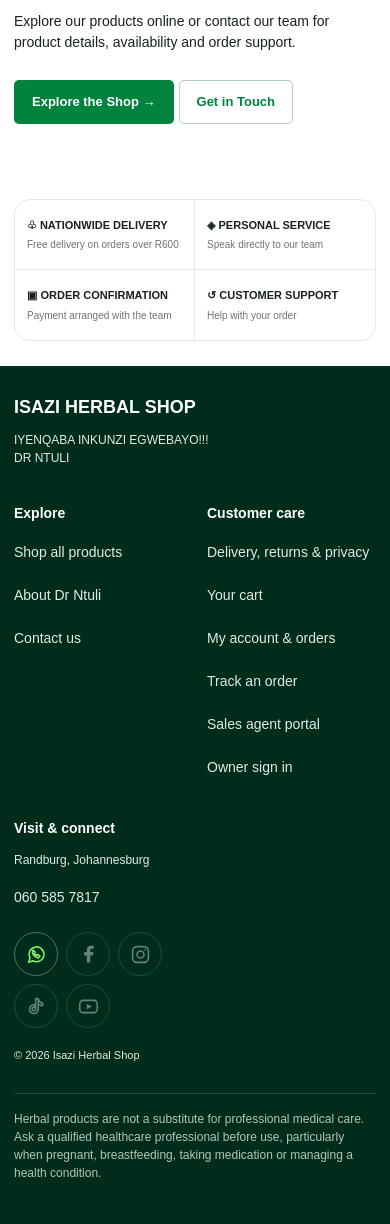
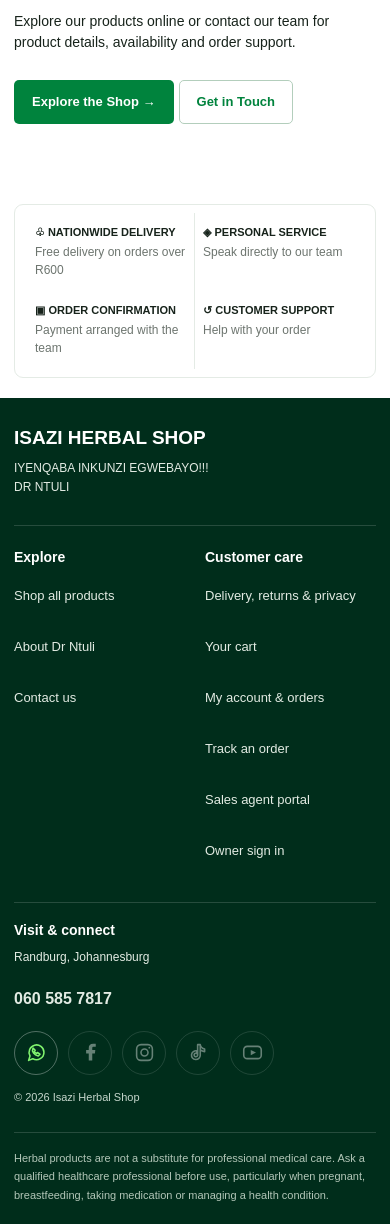
Before and after one commit to Phiwokuhle-1-GP/Isazi, a Flask app: page /about in a window 390 px wide. Shown: the part 682-1906 px from the top of the page. Before the commit the page ends 1859 px from the top, so only its background shows below. Run offline with Flask 3, Linux system fonts and the light colour scheme; data comes from the database, SQL or seed files in the repository; data that the repository does not hold is empty; some libraries are stand-ins or nearby versions.

Commit message:
V2.6.11: start mobile homepage with About Dr Ntuli and tidy footer

```diff
--- a/app.py
+++ b/app.py
@@ -21,7 +21,7 @@
 from video_processing import transcode_upload
 from performance import install_performance, upload_variant
 
-APP_VERSION = '2.6.10'
+APP_VERSION = '2.6.11'
 ROOT = Path(__file__).resolve().parent
 CATEGORIES = ['General Health', "Men’s Health", "Women’s Health", 'Digestive Health', 'Joint Health', 'Skin & Body Care', 'Immune Support', 'Energy & Vitality', 'Mind & Focus', 'Detox & Cleansing']
 SEEDS = [
--- a/asset_manifest.json
+++ b/asset_manifest.json
@@ -1,6 +1,6 @@
 {
-  "css": "optimized/store-1ffc2fc2427e5e1d.css",
-  "fingerprint": "7ff356a66956dba8ebe2b64ab22241dbbbb1c48c332e5994cf19cf5212782a6e",
+  "css": "optimized/store-1caccead215d7bee.css",
+  "fingerprint": "8333189074f19a0e733619d7c8f6b16d5506f7d119a94abcc716fe5cde5da766",
   "images": {
     "article-1.webp": [
       {
--- a/static/optimized/store-1ffc2fc2427e5e1d.css
+++ b/static/optimized/store-1caccead215d7bee.css
@@ -386,3 +386,34 @@
 
 /* Start the phone homepage directly with the hero below the header. */
 @media(max-width:760px){.scroll-home .category-band{display:none}.scroll-home .hero-authentic{margin-top:14px}}
+
+/* Mobile opens with Dr Ntuli; desktop keeps its existing homepage sequence. */
+@media(max-width:760px){
+ .scroll-home .hero-authentic,.scroll-home .category-band{display:none}
+ .scroll-home .scroll-content{display:flex;flex-direction:column;padding-top:14px}
+ .scroll-home .scroll-content>section,.scroll-home .scroll-content>div{min-width:0}
+ .scroll-home .scroll-content>.about-band{order:-1;display:grid;grid-template-columns:minmax(0,1fr);padding:20px;gap:20px;margin:0 0 24px;border-radius:8px}
+ .scroll-home .about-band h2{font-size:28px;line-height:1.15;margin:8px 0 12px}
+ .scroll-home .about-band h3{font-size:17px;line-height:1.3}
+ .scroll-home .about-band p{font-size:14px;line-height:1.5}
+ .scroll-home .about-band .button{min-height:44px;font-size:13px}
+ .scroll-home .about-band .why{grid-column:auto}
+ .service-strip{display:grid;grid-template-columns:repeat(2,minmax(0,1fr));gap:0;padding:8px 12px;margin-top:20px;margin-bottom:20px;border-radius:9px}
+ .service-strip>div{padding:12px 8px;border:0;min-width:0;gap:5px}
+ .service-strip>div:last-child:nth-child(odd){grid-column:1/-1;border-top:1px solid var(--line)}
+ .service-strip b{font-size:11px;line-height:1.4}.service-strip span{font-size:12px;line-height:1.45}
+ footer{padding:28px 0 20px}
+ footer .footer-grid{display:grid;grid-template-columns:minmax(0,1fr) minmax(0,1fr);column-gap:20px;row-gap:22px;text-align:left}
+ .footer-grid>div{min-width:0}
+ .footer-grid>div:first-child{grid-column:1/-1;padding-bottom:18px;border-bottom:1px solid #ffffff26}
+ .footer-grid h3{font-size:19px;line-height:1.3;margin:0 0 8px}
+ .footer-grid h4{font-size:14px;line-height:1.3;margin:0 0 8px;color:#fff}
+ .footer-grid p{font-size:12px;line-height:1.6;margin:0 0 10px;overflow-wrap:anywhere}
+ .footer-grid a{display:flex;align-items:center;font-size:13px;line-height:1.4;min-height:44px;padding:8px 0;overflow-wrap:anywhere}
+ .footer-grid>div:last-child{grid-column:1/-1;padding-top:18px;border-top:1px solid #ffffff26}
+ .footer-grid>div:last-child>a{font-size:16px;font-weight:700;width:fit-content}
+ .footer-grid .footer-socials{display:flex;flex-wrap:wrap;gap:10px;margin:10px 0 14px}
+ .footer-grid .social-icon{display:inline-flex;align-items:center;justify-content:center;width:44px;height:44px;min-height:44px;padding:0;flex:0 0 44px}
+ .footer-grid small{display:block;font-size:11px;line-height:1.5;margin-top:8px;color:#c5d6cc}
+ footer .disclaimer{font-size:11px;line-height:1.65;margin-top:20px;margin-bottom:0;padding-top:16px;border-top:1px solid #ffffff26}
+}
--- a/templates/base.html
+++ b/templates/base.html
@@ -8,5 +8,5 @@
 {% if session.get('admin') and request.endpoint!='home' %}<div class="container owner-bar owner-bar-empty" aria-hidden="true"></div>{% endif %}
 {% block content %}{% endblock %}</main>
 <div class="container service-strip"><div><b>♧ Nationwide delivery</b><span>Free delivery on orders over R600</span></div><div><b>◈ Personal service</b><span>Speak directly to our team</span></div><div><b>▣ Order confirmation</b><span>Payment arranged with the team</span></div><div><b>↺ Customer support</b><span>Help with your order</span></div>{% if request.endpoint=='home' %}<div><b>❧ Product guidance</b><span>Ask our team before ordering</span></div>{% endif %}</div>
-<footer><div class="container footer-grid"><div><h3>ISAZI HERBAL SHOP</h3><p>IYENQABA INKUNZI EGWEBAYO!!!<br>DR NTULI</p></div><div><h4>Explore</h4><a href="{{ url_for('shop') }}">Shop all products</a><a href="{{ url_for('about') }}">About Dr Ntuli</a><a href="{{ url_for('contact') }}">Contact us</a></div><div><h4>Customer care</h4><a href="{{ url_for('policies') }}">Delivery, returns & privacy</a><a href="{{ url_for('cart') }}">Your cart</a><a href="{{ url_for('eco.customer_account') }}">My account & orders</a><a href="{{ url_for('eco.track') }}">Track an order</a><a href="{{ url_for('eco.agent_login') }}">Sales agent portal</a><a href="{{ url_for('login') }}">Owner sign in</a></div><div><h4>Visit & connect</h4><p>{{ settings.location }}</p><a href="tel:{{ settings.phone|replace(' ','') }}">{{ settings.phone }}</a>{% include '_social_links.html' %}<small>© 2026 Isazi Herbal Shop</small></div></div><p class="container disclaimer">Herbal products are not a substitute for professional medical care. Ask a qualified healthcare professional before use, particularly when pregnant, breastfeeding, taking medication or managing a health condition.</p></footer>
+<footer id="site-footer"><div class="container footer-grid"><div><h3>ISAZI HERBAL SHOP</h3><p>IYENQABA INKUNZI EGWEBAYO!!!<br>DR NTULI</p></div><div><h4>Explore</h4><a href="{{ url_for('shop') }}">Shop all products</a><a href="{{ url_for('about') }}">About Dr Ntuli</a><a href="{{ url_for('contact') }}">Contact us</a></div><div><h4>Customer care</h4><a href="{{ url_for('policies') }}">Delivery, returns & privacy</a><a href="{{ url_for('cart') }}">Your cart</a><a href="{{ url_for('eco.customer_account') }}">My account & orders</a><a href="{{ url_for('eco.track') }}">Track an order</a><a href="{{ url_for('eco.agent_login') }}">Sales agent portal</a><a href="{{ url_for('login') }}">Owner sign in</a></div><div><h4>Visit & connect</h4><p>{{ settings.location }}</p><a href="tel:{{ settings.phone|replace(' ','') }}">{{ settings.phone }}</a>{% include '_social_links.html' %}<small>© 2026 Isazi Herbal Shop</small></div></div><p class="container disclaimer">Herbal products are not a substitute for professional medical care. Ask a qualified healthcare professional before use, particularly when pregnant, breastfeeding, taking medication or managing a health condition.</p></footer>
 </body></html>
```
Also changed, not shown: RELEASE_FILES.json (+12 -12 lines), VIDEO_UPLOADS.md (+1 -1 lines), static/css/mobile.css (+31 -0 lines), tests/test_video_media.py (+2 -2 lines), README.md, 3 other files.
